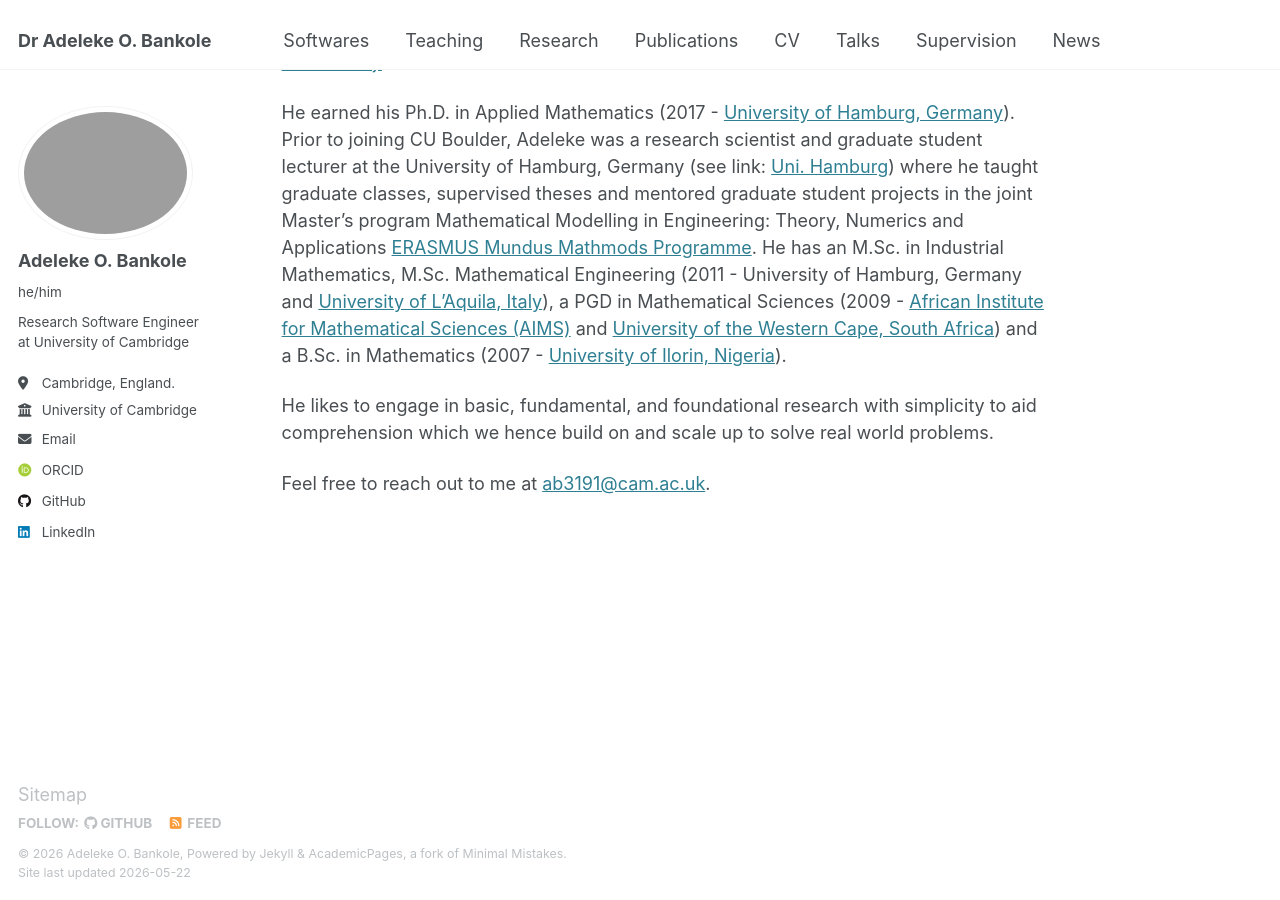
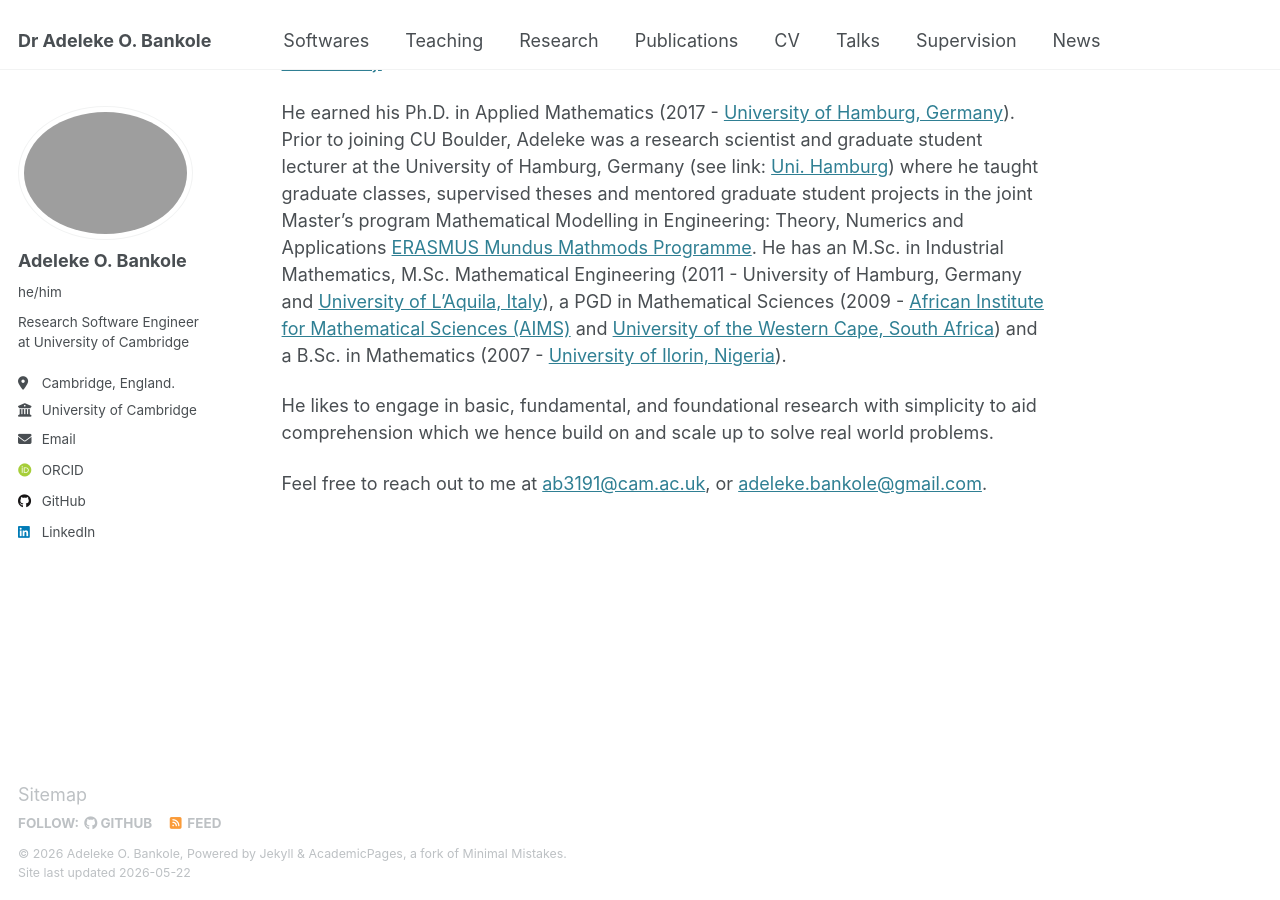
Before and after one commit to AdelekeBankole/adelekebankole.github.io, a Jekyll site: the page built from _pages/about.md, in a window 1280 px wide and 900 px high, scrolled down 663 px. Built offline with Jekyll 4.4.1, drawn with Linux system fonts in a browser that asks for light colours; some web fonts are replaced.

Commit message:
Add new email contact to about page
Added an additional email contact for outreach.

```diff
--- a/_pages/about.md
+++ b/_pages/about.md
@@ -16,4 +16,4 @@ He earned his Ph.D. in Applied Mathematics (2017 - [University of Hamburg, Germa
 
 He likes to engage in basic, fundamental, and foundational research with simplicity to aid comprehension which we hence build on and scale up to solve real world problems.
 
-Feel free to reach out to me at [ab3191@cam.ac.uk](mailto:ab3191@cam.ac.uk).
+Feel free to reach out to me at [ab3191@cam.ac.uk](mailto:ab3191@cam.ac.uk), or [adeleke.bankole@gmail.com](mailto:adeleke.bankole@gmail.com).
```
